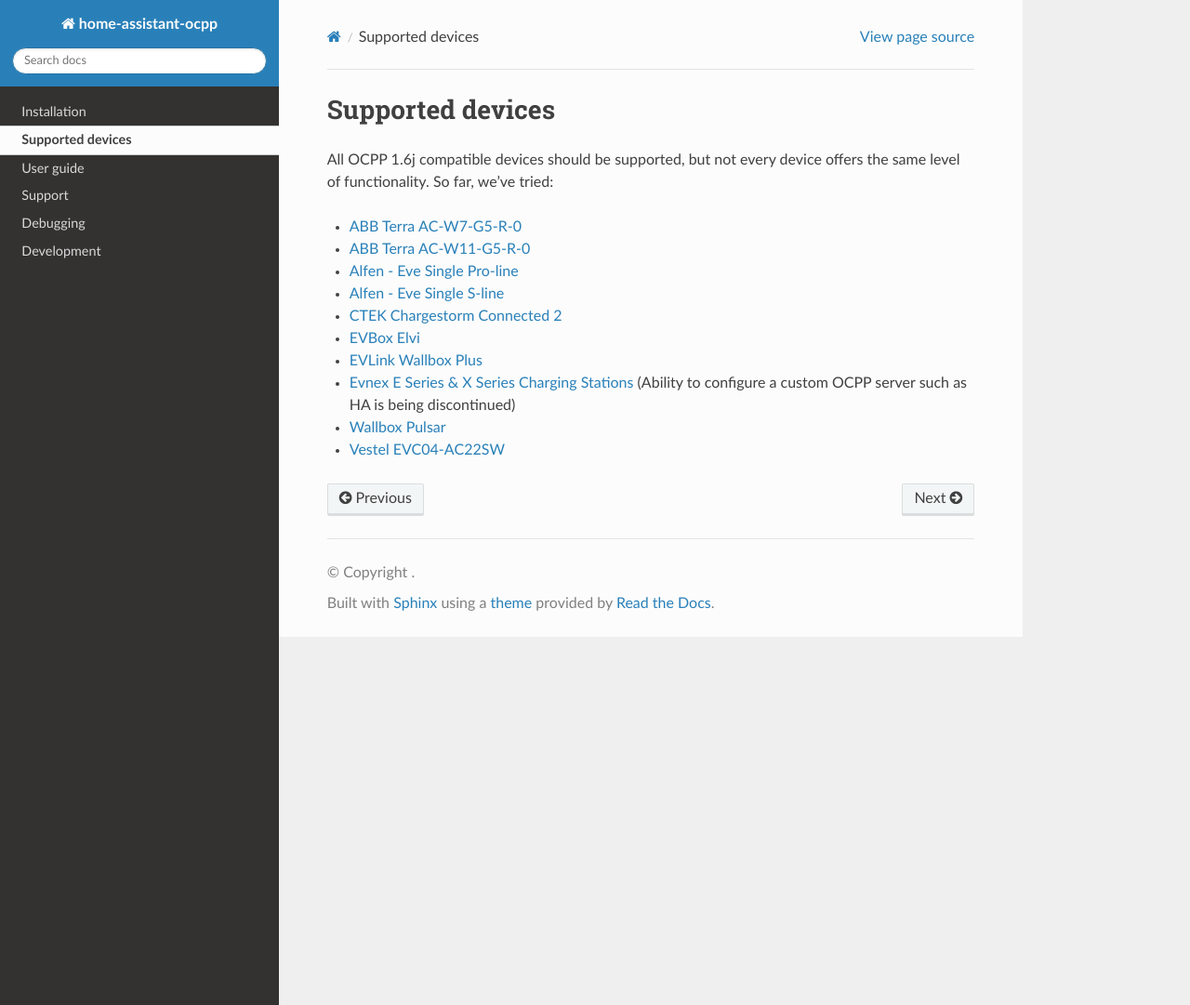
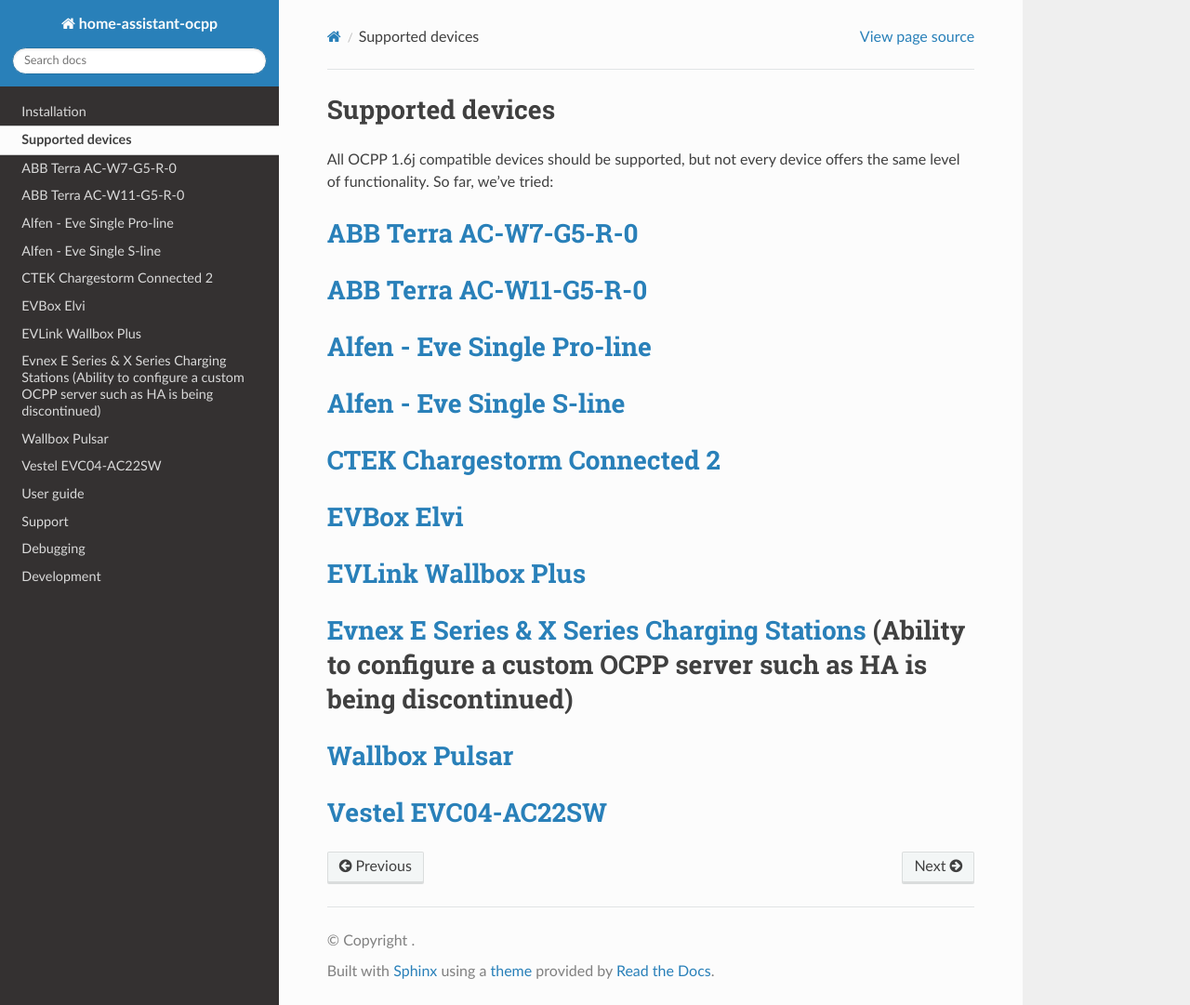
Before and after one commit to lbbrhzn/ocpp, a Sphinx documentation site: the page built from docs/supported-devices.md, in a window 1280 px wide and 1081 px high. Shown: the whole window at 93% size. Built offline with Sphinx 7.4.7 and the Read the Docs theme 2.0.0, drawn with Linux system fonts in a browser that asks for light colours.

Commit message:
Update supported-devices.md

```diff
--- a/docs/supported-devices.md
+++ b/docs/supported-devices.md
@@ -3,13 +3,13 @@
 
 All OCPP 1.6j compatible devices should be supported, but not every device offers the same level of functionality. So far, we've tried:
 
-- [ABB Terra AC-W7-G5-R-0](https://new.abb.com/products/6AGC082156/tac-w7-g5-r-0)
-- [ABB Terra AC-W11-G5-R-0](https://new.abb.com/products/6AGC082156/tac-w11-g5-r-0)
-- [Alfen - Eve Single Pro-line](https://alfen.com/en/ev-charge-points/alfen-product-range)
-- [Alfen - Eve Single S-line](https://alfen.com/en/ev-charge-points/alfen-product-range)
-- [CTEK Chargestorm Connected 2](https://www.ctek.com/uk/ev-charging/chargestorm%C2%AE-connected-2)
-- [EVBox Elvi](https://evbox.com/en/products/home-chargers/elvi?language=en)
-- [EVLink Wallbox Plus](https://www.se.com/ww/en/product/EVH3S22P0CK/evlink-wallbox-plus---t2-attached-cable---3-phase---32a-22kw/)
-- [Evnex E Series & X Series Charging Stations](https://www.evnex.com/) (Ability to configure a custom OCPP server such as HA is being discontinued)
-- [Wallbox Pulsar](https://wallbox.com/en_uk/wallbox-pulsar)
-- [Vestel EVC04-AC22SW](https://www.vestel-echarger.com/EVC04_HomeSmart22kW.html)
+# [ABB Terra AC-W7-G5-R-0](https://new.abb.com/products/6AGC082156/tac-w7-g5-r-0)
+# [ABB Terra AC-W11-G5-R-0](https://new.abb.com/products/6AGC082156/tac-w11-g5-r-0)
+# [Alfen - Eve Single Pro-line](https://alfen.com/en/ev-charge-points/alfen-product-range)
+# [Alfen - Eve Single S-line](https://alfen.com/en/ev-charge-points/alfen-product-range)
+# [CTEK Chargestorm Connected 2](https://www.ctek.com/uk/ev-charging/chargestorm%C2%AE-connected-2)
+# [EVBox Elvi](https://evbox.com/en/products/home-chargers/elvi?language=en)
+# [EVLink Wallbox Plus](https://www.se.com/ww/en/product/EVH3S22P0CK/evlink-wallbox-plus---t2-attached-cable---3-phase---32a-22kw/)
+# [Evnex E Series & X Series Charging Stations](https://www.evnex.com/) (Ability to configure a custom OCPP server such as HA is being discontinued)
+# [Wallbox Pulsar](https://wallbox.com/en_uk/wallbox-pulsar)
+# [Vestel EVC04-AC22SW](https://www.vestel-echarger.com/EVC04_HomeSmart22kW.html)
```
